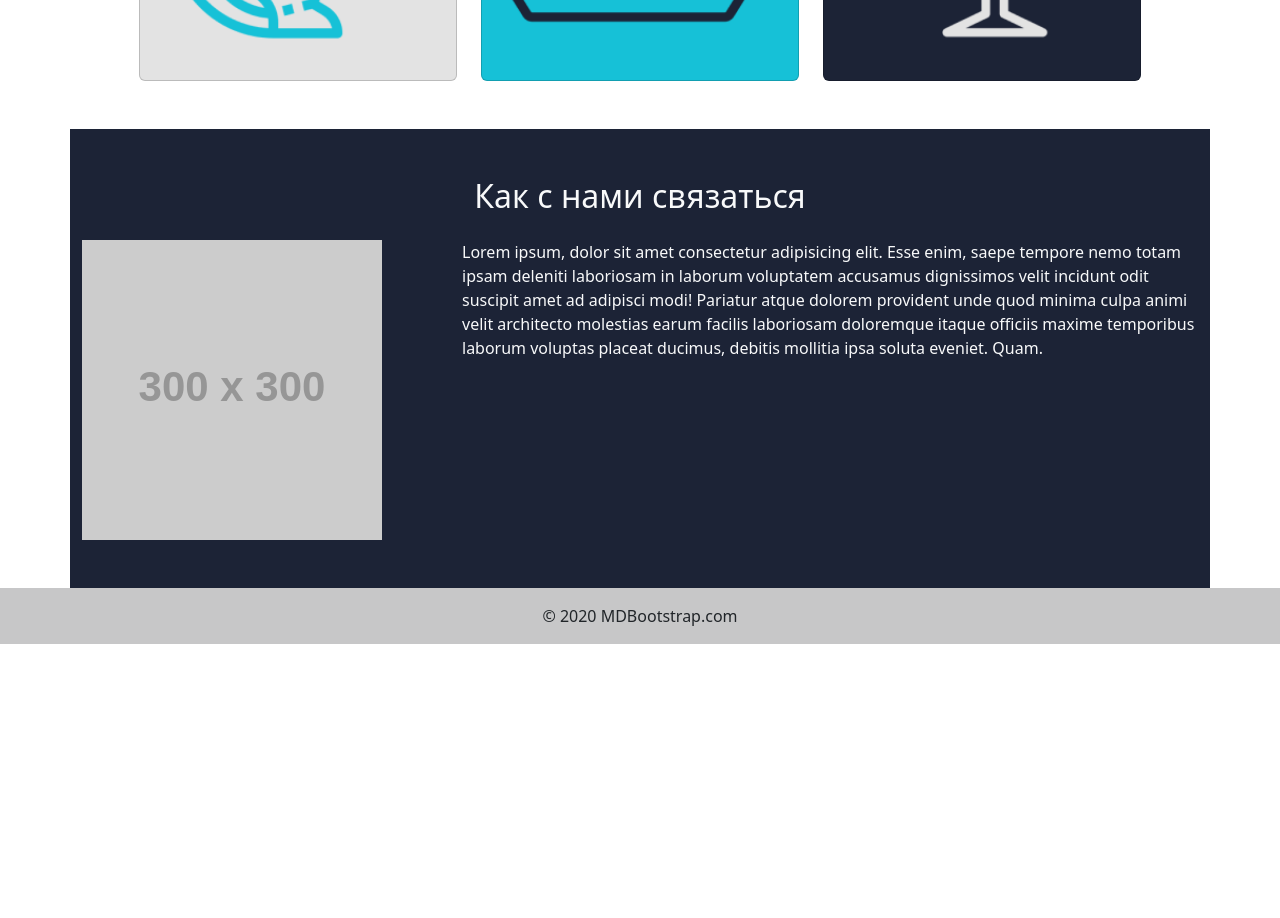
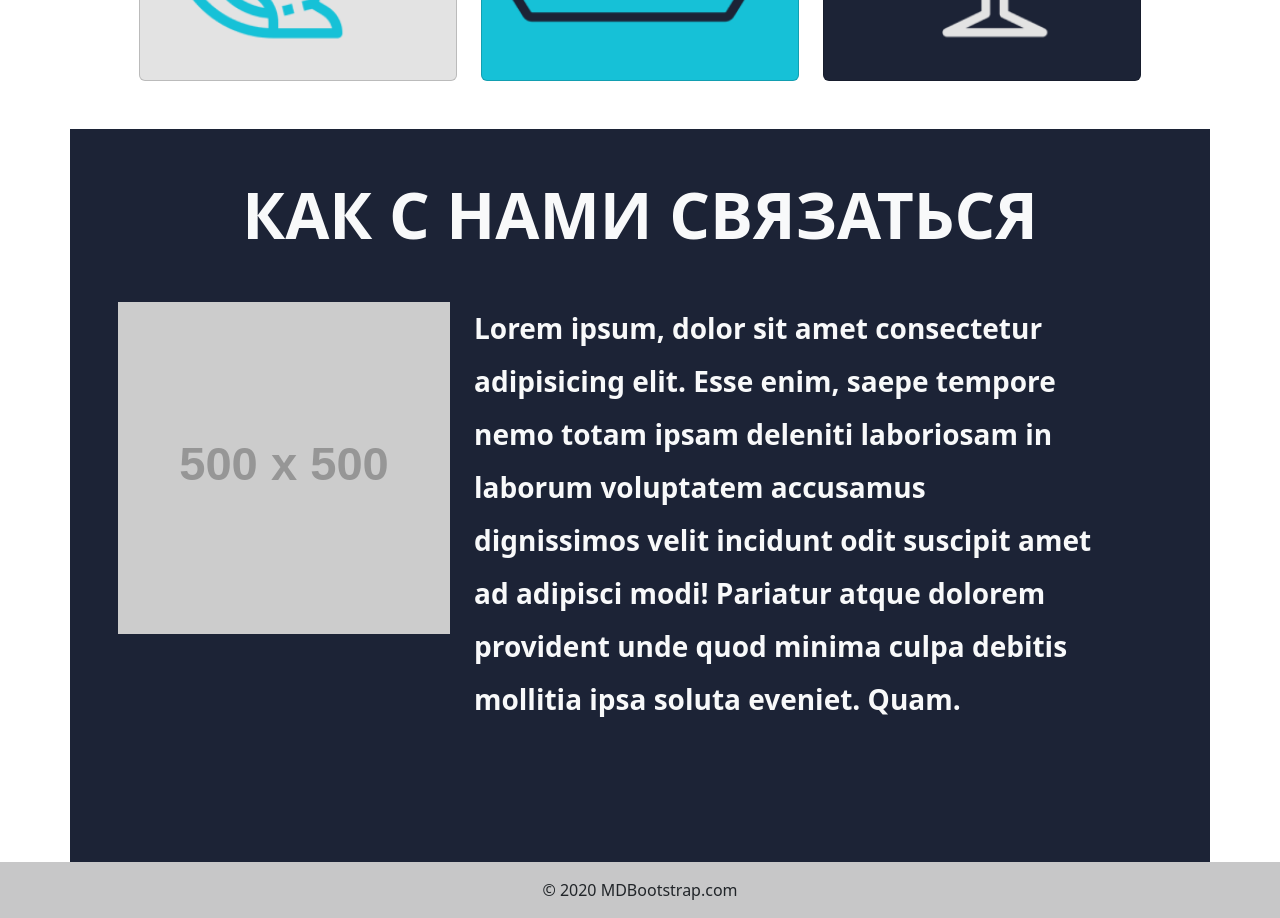
Before and after one commit to Ssshaba/portofino, a React (Create React App) app: page / in a window 1280 px wide. Shown: the part 960-1878 px from the top of the page. Before the commit the page ends 1604 px from the top, so only its background shows below. Built offline with nearby package versions, Linux system fonts and the light colour scheme.

Commit message:
Update Contacts

```diff
--- a/src/contacts.js
+++ b/src/contacts.js
@@ -2,17 +2,19 @@ import React from 'react';
 
 const Contacts = () => {
     return (
-        <div className="container contacts py-5 text-light">
+        <div className="container contacts py-5 pb-5 text-light">
             <div className="row">
                 <div className="col-12">
-                    <h2 className="text-center mb-4">Как с нами связаться</h2>
+                    <h2 className="text-center text-uppercase mb-4" style={{ fontWeight: 600, fontSize: '4rem' }}>Как с нами связаться</h2>
                 </div>
+            </div>
+            <div className="row pb-md-5 m-4">
                 <div className="col-md-4">
-                    <img src="https://via.placeholder.com/300" alt="Contact" className="img-fluid" />
+                    <img src="https://via.placeholder.com/500x500" alt="Contact" className="img-fluid" style={{ maxWidth: '100%', width: '100%', height: 'auto' }} />
                 </div>
-                <div className="col-md-8">
-                    <p>Lorem ipsum, dolor sit amet consectetur adipisicing elit. Esse enim, saepe tempore nemo totam ipsam deleniti laboriosam in laborum voluptatem accusamus dignissimos velit incidunt odit suscipit amet ad adipisci modi!
-                        Pariatur atque dolorem provident unde quod minima culpa animi velit architecto molestias earum facilis laboriosam doloremque itaque officiis maxime temporibus laborum voluptas placeat ducimus, debitis mollitia ipsa soluta eveniet. Quam.</p>
+                <div className="col-md-8" style={{ paddingRight: '80px' }}>
+                    <p className="fs-3 fs-md-4" style={{ fontWeight: 600, lineHeight: '53px' }}>Lorem ipsum, dolor sit amet consectetur adipisicing elit. Esse enim, saepe tempore nemo totam ipsam deleniti laboriosam in laborum voluptatem accusamus dignissimos velit incidunt odit suscipit amet ad adipisci modi!
+                        Pariatur atque dolorem provident unde quod minima culpa debitis mollitia ipsa soluta eveniet. Quam.</p>
                 </div>
             </div>
         </div>
--- a/src/menu.js
+++ b/src/menu.js
@@ -3,7 +3,7 @@ import React from 'react';
 const Menu = () => {
     return (
         <div className="container-lg py-5 text-center">
-            <h2>Меню</h2>
+            <h2 className='text-uppercase'>Меню</h2>
             <div className="row justify-content-center mx-auto" style={{ width: '92%' }}>
                 <div className="col-md-4">
                     <div className="card" style={{ width: '100%', backgroundColor: '#E3E3E3' }}>
```
